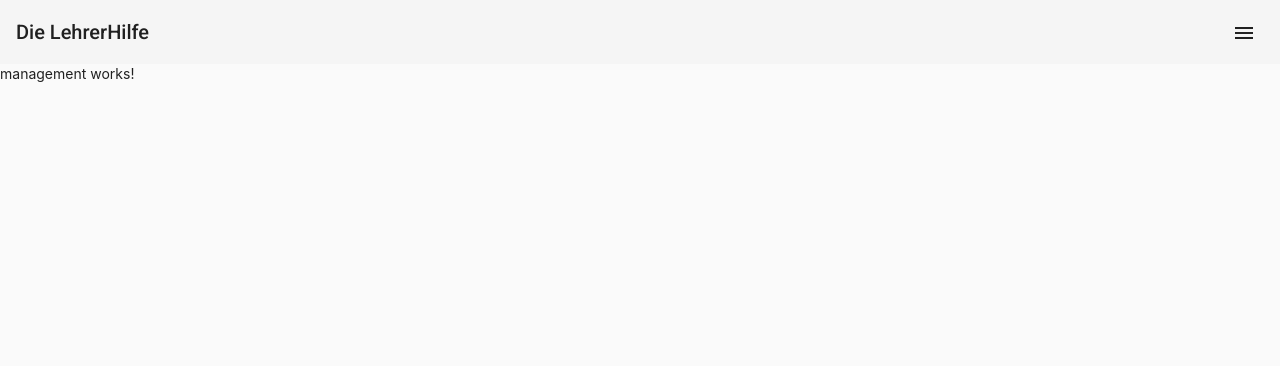
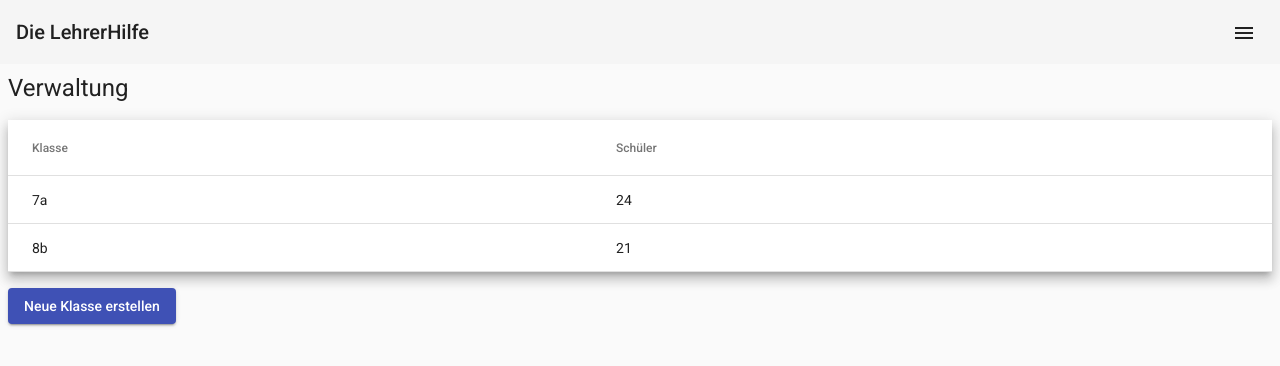
Before and after one commit to mschwarz8/die-lehrer-hilfe, an Angular app: page /management/overview in a window 1280 px wide. Shown: the top 366 px of the page. Built offline with nearby package versions, Linux system fonts and the light colour scheme.

Commit message:
Initial ManagementPage

```diff
--- a/src/app/management/management.component.html
+++ b/src/app/management/management.component.html
@@ -1 +1,60 @@
-<p>management works!</p>
+<div style="padding: 8px">
+  <h1>Verwaltung</h1>
+
+  <table mat-table [dataSource]="dataSource" class="mat-elevation-z8">
+    <!--- Note that these columns can be defined in any order.
+          The actual rendered columns are set as a property on the row definition" -->
+
+    <!-- ClassName Column -->
+    <ng-container matColumnDef="className">
+      <th mat-header-cell *matHeaderCellDef>Klasse</th>
+      <td mat-cell *matCellDef="let element">{{ element.name }}</td>
+    </ng-container>
+
+    <!-- NumberStudents Column -->
+    <ng-container matColumnDef="numberStudents">
+      <th mat-header-cell *matHeaderCellDef>Schüler</th>
+      <td mat-cell *matCellDef="let element">{{ element.numberStudents }}</td>
+    </ng-container>
+
+    <tr mat-header-row *matHeaderRowDef="displayedColumns"></tr>
+    <tr mat-row *matRowDef="let row; columns: displayedColumns"></tr>
+  </table>
+
+  <button mat-raised-button color="primary" style="margin: 16px 0" (click)="createNewClassMode = true">
+    Neue Klasse erstellen
+  </button>
+
+  <ng-container *ngIf="createNewClassMode">
+    <form [formGroup]="createClassFormGroup">
+      <mat-form-field class="form-field">
+        <mat-label>Klassenname</mat-label>
+        <input type="text" matInput formControlName="className" placeholder="Klassenname (z.B. '7a')" />
+        <mat-hint>Ein Klassenname muss eindeutig sein.</mat-hint>
+        <mat-error *ngIf="classNameFormControl.hasError('required')">
+          Klassenname ist notwendig um eine Klasse zu erstellen.
+        </mat-error>
+      </mat-form-field>
+<!--      TODO: Create FormArray to create new students-->
+<!--      <mat-form-field class="form-field">-->
+<!--        <mat-label>Vorname</mat-label>-->
+<!--        <input type="text" matInput formControlName="firstName" placeholder="Vorname (z.B. 'Max')" />-->
+<!--        <mat-error *ngIf="classNameFormControl.hasError('required')">-->
+<!--          Klassenname ist notwendig um eine Klasse zu erstellen.-->
+<!--        </mat-error>-->
+<!--      </mat-form-field>-->
+<!--      <mat-form-field class="form-field">-->
+<!--        <mat-label>Nachname</mat-label>-->
+<!--        <input type="text" matInput formControlName="lastName" placeholder="Nachname (z.B. 'Mustermann')" />-->
+<!--        <mat-hint>Ein Klassenname muss eindeutig sein.</mat-hint>-->
+<!--        <mat-error *ngIf="classNameFormControl.hasError('required')">-->
+<!--          Klassenname ist notwendig um eine Klasse zu erstellen.-->
+<!--        </mat-error>-->
+<!--      </mat-form-field>-->
+    </form>
+
+    <button mat-raised-button color="primary" style="margin-top: 16px" (click)="createNewClass()">
+      Erstelle neue Klasse
+    </button>
+  </ng-container>
+</div>
--- a/src/app/management/management.component.scss
+++ b/src/app/management/management.component.scss
@@ -0,0 +1,13 @@
+table {
+  width: 100%;
+}
+
+.example-form {
+  min-width: 150px;
+  max-width: 500px;
+  width: 100%;
+}
+
+.form-field {
+  width: 20%;
+}
--- a/src/app/management/management.component.ts
+++ b/src/app/management/management.component.ts
@@ -1,4 +1,17 @@
 import { Component, OnInit } from '@angular/core';
+import { FormBuilder, FormControl, FormGroup, Validators } from "@angular/forms";
+
+export interface Class {
+  externalId: string;
+  name: string;
+  grade: number;
+  numberStudents: number;
+}
+
+const ELEMENT_DATA: Class[] = [
+  {externalId: 'be6d908a-4dfb-4ab6-a6f3-f2fe8f6eae55', name: '7a', grade: 7, numberStudents: 24},
+  {externalId: 'ad4bb066-8483-4298-8f3f-272c9674437a', name: '8b', grade: 8, numberStudents: 21},
+];
 
 @Component({
   selector: 'app-management',
@@ -7,9 +20,27 @@ import { Component, OnInit } from '@angular/core';
 })
 export class ManagementComponent implements OnInit {
 
-  constructor() { }
+  public createClassFormGroup: FormGroup | undefined;
+
+  public createNewClassMode = false;
+
+  public displayedColumns: string[] = ['className', 'numberStudents'];
+  public dataSource = ELEMENT_DATA;
+
+  constructor(private fb: FormBuilder) { }
 
   ngOnInit(): void {
+    this.createClassFormGroup = this.fb.group({
+      className: [null, Validators.required],
+      students: this.fb.array([]),
+    });
   }
 
+  public createNewClass() {
+    console.log('TODO: Erstelle neue Klasse...');
+  }
+
+  public get classNameFormControl(): any {
+    return this.createClassFormGroup.get('className');
+  }
 }
--- a/src/app/management/management.module.ts
+++ b/src/app/management/management.module.ts
@@ -4,9 +4,10 @@ import { CommonModule } from '@angular/common';
 import { ManagementRoutingModule } from './management-routing.module';
 import { ManagementComponent } from './management.component';
 import { MaterialModule } from '../shared/modules/material-module';
+import { ReactiveFormsModule } from "@angular/forms";
 
 @NgModule({
   declarations: [ManagementComponent],
-  imports: [CommonModule, ManagementRoutingModule, MaterialModule]
+  imports: [CommonModule, ManagementRoutingModule, MaterialModule, ReactiveFormsModule]
 })
 export class ManagementModule {}
```
